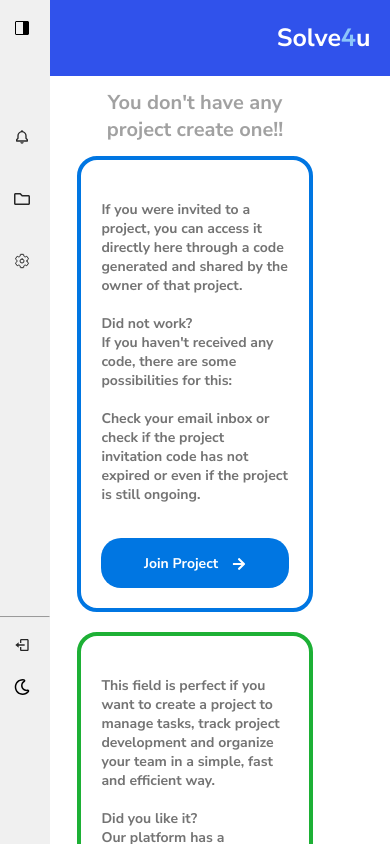
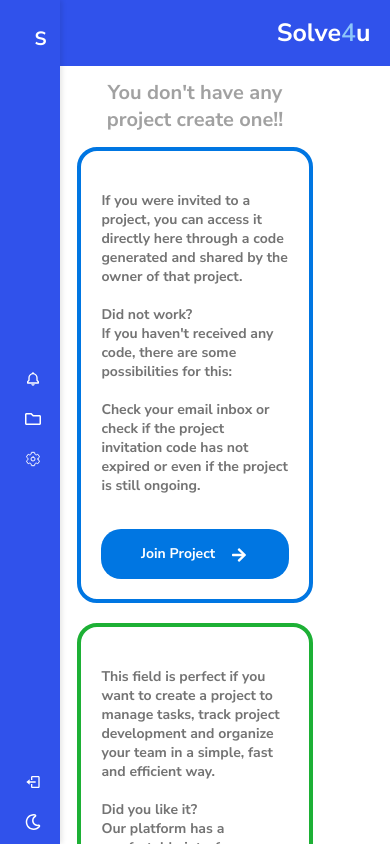
Before and after one commit to GuilhermeHalter/Solve4u, a React (Vite) app in the folder Frontend-React/solve4u-react/: page /newproject in a window 390 px wide. Built offline with nearby package versions, Linux system fonts and the light colour scheme.

Commit message:
Updating Sidebar CSS (Mobile in development)

```diff
--- a/Frontend-React/solve4u-react/package.json
+++ b/Frontend-React/solve4u-react/package.json
@@ -30,6 +30,6 @@
     "eslint-plugin-react": "^7.34.1",
     "eslint-plugin-react-hooks": "^4.6.0",
     "eslint-plugin-react-refresh": "^0.4.6",
-    "vite": "^5.2.0"
+    "vite": "^6.3.5"
   }
 }
--- a/Frontend-React/solve4u-react/src/components/global/GlobalHeaderComp.jsx
+++ b/Frontend-React/solve4u-react/src/components/global/GlobalHeaderComp.jsx
@@ -1,22 +1,17 @@
 import "../../css/compStyle/compGlobalStyle/GlobalHeaderComp.css";
-import { Link } from "react-router-dom";
-import { IoSearchOutline } from "react-icons/io5";
-
-/**
- * GlobalHeader component renders the top navigation bar of the application.
- *
- * @component
- * @example
- * return <GlobalHeader />;
- */
+import { useTheme } from "../../assets/JavaScript/ThemeContext.jsx";
 
 const GlobalHeader = () => {
+  const { isDarkTheme } = useTheme();
+
   return (
-    <nav className="navbar">
+    <div className={`navbar ${isDarkTheme ? 'dark' : 'light'}`}>
       <h1 className="logo">
-       <span className="solve" translate="no" >Solve</span><span className="four" translate="no">4</span><span translate="no" className="u">u</span>
+        <span className="solve-header" translate="no">Solve</span>
+        <span className="four-header" translate="no">4</span>
+        <span translate="no" className="u-header">u</span>
       </h1>
-    </nav>
+    </div>
   );
 };
 
--- a/Frontend-React/solve4u-react/src/components/global/SidebarComp.jsx
+++ b/Frontend-React/solve4u-react/src/components/global/SidebarComp.jsx
@@ -1,5 +1,4 @@
 import { useState } from "react";
-import { VscLayoutSidebarRight } from "react-icons/vsc";
 import { IoSettingsOutline } from "react-icons/io5";
 import { FaRegFolder, FaRegMoon } from "react-icons/fa";
 import { BiLogOut, BiBell } from "react-icons/bi";
@@ -8,17 +7,8 @@ import "../../css/compStyle/compGlobalStyle/SidebarComp.css";
 import { useTheme } from "../../assets/JavaScript/ThemeContext.jsx";
 import { FiSun } from "react-icons/fi";
 
-
-/**
- * Sidebar component for navigation and settings.
- *
- * @component
- * @example
- * return <Sidebar />;
- */
-
 const Sidebar = () => {
-  const [isOpen, setIsOpen] = useState(true);
+  const [isOpen, setIsOpen] = useState(false);
   const { isDarkTheme, toggleTheme } = useTheme();
 
   const toggleSidebar = () => {
@@ -26,43 +16,58 @@ const Sidebar = () => {
   };
 
   return (
-    <div className={`sidebar ${isOpen ? "" : "closed"} ${isDarkTheme ? 'dark' : 'light'}`}>
+    <div className={`sidebar ${isOpen ? "open" : "closed"} ${isDarkTheme ? "dark" : "light"}`}>
       <div className="toggle-icon" onClick={toggleSidebar}>
-        <VscLayoutSidebarRight />
+        <h1 className="logo">
+          {isOpen ? (
+            <div className="logo-container">
+              <span className="solve" translate="no">Solve</span>
+              <span className="four" translate="no">4</span>
+              <span className="u" translate="no">u</span>
+            </div>
+          ) : (
+            <span className="solve-single" translate="no">S</span>
+          )}
+        </h1>
       </div>
+
       <div className="sidebarmain">
         <ul>
           <Link to={"/inbox"} className="Aheaders">
-            <div className={`bell ${isDarkTheme ? 'dark' : 'light'}`}>
-              <li>Notifications</li>
-              <BiBell />
+            <div className={`menu-item bell ${isDarkTheme ? "dark" : "light"}`}>
+              {isOpen && <li>Notifications</li>}
+              <BiBell className="icon" />
             </div>
           </Link>
           <Link to={"/projects"} className="Aheaders">
-            <div className={`folder ${isDarkTheme ? 'dark' : 'light'}`}>
-              <li>Projects</li>
-              <FaRegFolder />
+            <div className={`menu-item folder ${isDarkTheme ? "dark" : "light"}`}>
+              {isOpen && <li>Projects</li>}
+              <FaRegFolder className="icon" />
             </div>
           </Link>
           <Link to={"/config"} className="Aheaders">
-            <div className={`config ${isDarkTheme ? 'dark' : 'light'}`}>
-              <li>Settings</li> <IoSettingsOutline />
+            <div className={`menu-item config ${isDarkTheme ? "dark" : "light"}`}>
+              {isOpen && <li>Settings</li>}
+              <IoSettingsOutline className="icon" />
             </div>
           </Link>
         </ul>
       </div>
+
       <div className="sidebarfooter">
-        <hr />
+        {isOpen && <hr className="divider" />}
         <ul>
           <Link to={"/"} className="Aheaders">
-            <div className={`logout ${isDarkTheme ? 'dark' : 'light'}`}>
-              <li>Logout</li>
-              <BiLogOut />
+            <div className={`menu-item logout ${isDarkTheme ? "dark" : "light"}`}>
+              {isOpen && <li>Logout</li>}
+              <BiLogOut className="icon" />
             </div>
           </Link>
-          <div className="theme" onClick={toggleTheme}>
-            <li>Theme</li>
-            {isDarkTheme ? <FiSun /> : <FaRegMoon />}
+          <div className="Aheaders">
+            <div className={`menu-item theme ${isDarkTheme ? "dark" : "light"}`} onClick={toggleTheme}>
+              {isOpen && <li>Theme</li>}
+              {isDarkTheme ? <FiSun className="icon" /> : <FaRegMoon className="icon" />}
+            </div>
           </div>
         </ul>
       </div>
--- a/Frontend-React/solve4u-react/src/components/home/HomeFooterComp.jsx
+++ b/Frontend-React/solve4u-react/src/components/home/HomeFooterComp.jsx
@@ -61,7 +61,7 @@ const HomeFooter = () => {
       </div>
       <div className="footerCopyright">
         <a href="https://github.com/GuilhermeHalter/Solve4u/blob/main/LICENSE" className="copyright">
-          Copyright (c) 2024 Guilherme Halter Nunes, Wedley Silva Schmoeller.
+          Copyright © 2024 - Guilherme Halter Nunes and Wedley Silva Schmoeller.
         </a>
       </div>
     </div>
--- a/Frontend-React/solve4u-react/src/css/compStyle/compGlobalStyle/GlobalHeaderComp.css
+++ b/Frontend-React/solve4u-react/src/css/compStyle/compGlobalStyle/GlobalHeaderComp.css
@@ -11,50 +11,41 @@
   font-style: normal;
 }
 
-.four {
+.four-header {
   color: #8cc5fa;
 }
 
-.solve, .u {
+.solve-header, .u-header {
   font-weight: bold;
+  color: #fff;
 }
 
 .navbar {
   align-items: end;
   justify-content: end;
   display: flex;
-  background-color: rgb(48, 82, 235);
+  transition: background-color 0.3s ease;
 }
 
-/*
-                                 <---------------- Tablet ---------------->
-*/
+.navbar.dark {
+  background-color: #1d2033;
+}
+
+
+.navbar.light {
+  background-color: #3052eb;
+  color: #000;
+}
+
 @media only screen and (min-width: 541px) and (max-width: 768px) {
   .logo {
-    display: flex;
     font-size: 30px;
-    color: #fff;
-    font-family: "Outfit", sans-serif;
-    font-optical-sizing: auto;
-    font-weight: 552;
-    font-style: normal;
   }
 }
 
-/*
-                                 <---------------- Mobile ---------------->
-*/
-
-
 @media only screen and (max-width: 541px) {
   .logo {
-    display: flex;
     font-size: 25px;
-    color: #fff;
     margin-left: 40%;
-    font-family: "Outfit", sans-serif;
-    font-optical-sizing: auto;
-    font-weight: 552;
-    font-style: normal;
   }
 }
--- a/Frontend-React/solve4u-react/src/css/compStyle/compGlobalStyle/SidebarComp.css
+++ b/Frontend-React/solve4u-react/src/css/compStyle/compGlobalStyle/SidebarComp.css
@@ -1,95 +1,304 @@
+.spinnerContainer {
+  position: absolute;
+  top: 50%;
+  left: 50%;
+  transform: translate(-50%, -50%);
+}
+
+:root {
+  --background-color-light: #ffffff;
+  --text-color-light: #ffff;
+  --background-color-dark: #262626;
+  --text-color-dark: #ffffff;
+  --background-color-dark-sidebar: #1d2033;
+}
+
+body.light {
+  background-color: var(--background-color-light);
+  color: var(--text-color-light);
+  transition: background-color 1s;
+}
+
+body.dark {
+  background-color: var(--background-color-dark);
+  color: var(--text-color-dark);
+  transition: background-color 1s;
+}
+
 .sidebar {
   position: fixed;
   top: 0;
-  left: -200px;
-  width: 250px;
-  height: 100%;
-  background-color: #f0f0f0;
-  padding: 20px;
-  box-sizing: border-box;
-  transition: left 0.3s ease;
-  z-index: 9999;
+  left: 0;
+  height: 100vh;
+  display: flex;
+  flex-direction: column;
+  justify-content: space-between;
+  z-index: 1000;
+  box-shadow: 2px 0 5px rgba(0, 0, 0, 0.1);
+  transition: width 0.3s ease, left 0.3s ease, background-color 0.3s ease;
+}
+
+.sidebar.open {
+  width: 180px;
+}
+
+.sidebar.closed {
+  width: 60px;
+}
+
+.sidebar.light {
+  background-color: #3052eb;
+  color: #ffff;
+  transition: width 0.3s ease, left 0.3s ease, background-color 0.3s ease;
+}
+
+.sidebar.dark {
+  background-color: var(--background-color-dark-sidebar);
+  color: var(--text-color-dark);
+  transition: width 0.3s ease, left 0.3s ease, background-color 0.3s ease;
+}
+
+.logo {
+  margin: 0;
+  padding: 16px 0;
+  text-align: center;
+  font-size: 1rem;
+  cursor: pointer;
+}
+
+.logo-container {
+  display: flex;
+  justify-content: center;
+  align-items: center;
+}
+
+.solve,
+.u,
+.sidebar.dark .solve,
+.sidebar.dark .u {
+  color: #fff;
+}
+
+.four {
+  color: #73b2ed;
+}
+
+.solve-single {
+  font-size: 1.2rem;
+  font-weight: bold;
+}
+
+.sidebarmain,
+.sidebarfooter {
+  width: 100%;
+}
+
+.sidebarmain ul,
+.sidebarfooter ul {
+  list-style: none;
+  padding: 0;
+  margin: 0;
+}
+
+.menu-item {
+  display: flex;
+  align-items: center;
+  justify-content: flex-start;
+  padding: 10px 15px;
+  cursor: pointer;
+  font-size: 0.85rem;
+  transition: background-color 0.2s;
+  border-radius: 4px;
+  margin: 4px 8px;
+  color: inherit;
+}
+
+.menu-item:hover {
+  background-color: rgba(0, 0, 0, 0.05);
+}
+
+.sidebar.dark .menu-item:hover {
+  background-color: rgba(255, 255, 255, 0.1);
+}
+
+.menu-item li {
+  margin-right: 10px;
+  font-weight: 500;
+}
+
+.icon {
+  font-size: 1rem;
+  min-width: 20px;
+}
+
+.sidebar.closed .icon {
+  margin: 0 auto;
+}
+
+.sidebar.open .icon {
+  margin-left: auto;
 }
 
 .Aheaders {
   text-decoration: none;
-  color: #272727;
+  color: inherit;
 }
 
-.closed {
-  left: 0.1%;
+.divider {
+  border: none;
+  height: 1px;
+  background-color: rgba(0, 0, 0, 0.1);
+  margin: 8px 0;
 }
 
-.config {
-  display: flex;
-  justify-content: space-between;
-  align-items: center;
-  margin-bottom: 40px;
+.sidebar.dark .divider {
+  background-color: rgba(255, 255, 255, 0.1);
 }
 
-.bell {
-  display: flex;
-  margin-top: 90px;
-  margin-bottom: 40px;
-  justify-content: space-between;
-  align-items: center;
+.menu-item.light {
+  color: #ffff;
 }
 
-.logout {
-  display: flex;
-  justify-content: space-between;
-  align-items: center;
-}
-
-.theme {
-  display: flex;
-  margin-top: 20px;
-  justify-content: space-between;
-  align-items: center;
-}
-
-.theme:hover {
-  cursor: pointer;
-}
-
-.sidebarmain {
-  height: 60%;
-}
-
-.sidebarfooter {
-  width: 100%;
-  height: 30%;
-}
-
-.folder {
-  display: flex;
-  margin-bottom: 40px;
-  justify-content: space-between;
-  align-items: center;
-}
-hr {
-  width: 108.5%;
-}
-
-.sidebar h2 {
-  font-size: 1.5rem;
-  margin-bottom: 20px;
-}
-
-.sidebar ul {
-  list-style-type: none;
-  padding: 0;
-}
-
-.sidebar li {
-  align-items: center;
-  cursor: pointer;
+.menu-item.dark {
+  color: var(--text-color-dark);
 }
 
 .toggle-icon {
+  width: 100%;
   display: flex;
-  justify-content: end;
-  top: 20px;
-  left: 20px;
-  cursor: pointer;
+  justify-content: center;
+  align-items: center;
+  padding: 10px 0;
 }
+
+
+.titleProject.dark,
+.titleAnalitycs.dark,
+.subtitle.dark,
+.titleI.dark {
+  color: var(--text-color-dark);
+  transition: background-color 1s;
+}
+
+.joinProjectCard.dark,
+.createProjectCard.dark {
+  border-color: #73b2ed;
+  color: var(--text-color-dark);
+  transition: border-color 0.3s ease;
+}
+
+.createProjectCard.dark {
+  border-color: #45aa56;
+}
+
+.joinProjectCard.dark .cardButtonJoin {
+  background-color: #73b2ed;
+  transition: background-color 0.3s ease;
+}
+
+.joinProjectCard.dark .cardButtonJoin:hover {
+  background-color: transparent;
+  border-color: #73b2ed;
+  color: #73b2ed;
+}
+
+.createProjectCard.dark .cardButtonCreate {
+  background-color: #45aa56;
+  transition: background-color 0.3s ease;
+}
+
+.createProjectCard.dark .cardButtonCreate:hover {
+  background-color: transparent;
+  border-color: #45aa56;
+  color: #45aa56;
+}
+
+.chartAnalitycs.dark {
+  transition: background-color 1s;
+}
+
+.conteinerCardAnalitycs.dark {
+  border-color: #ffffff;
+}
+
+.sector-card.dark {
+  background-color: var(--background-color-dark);
+  border-color: #ffffff;
+  color: #ffffff;
+  transition: 1s;
+}
+
+.sector-card.dark h3,
+.sector-card.dark p {
+  color: #ffffff;
+  transition: 1s;
+}
+
+.modal.dark {
+  background-color: var(--background-color-dark);
+  color: var(--text-color-dark);
+}
+
+.modal.dark input,
+.modal.dark select {
+  background-color: var(--background-color-dark);
+  border: 1.5px solid #ffffff;
+  color: #ffffff;
+}
+
+.modal.dark input::placeholder {
+  color: #ffffff;
+}
+
+.modal.dark h2 {
+  color: var(--text-color-dark);
+}
+
+.close-btn.dark {
+  color: var(--text-color-dark);
+}
+
+.create-btnJ.dark,
+.edit-btn.dark {
+  background-color: #45aa56;
+  transition: background-color 0.3s ease;
+}
+
+.create-btnJ.dark:hover,
+.edit-btn.dark:hover {
+  background-color: transparent;
+  border-color: #45aa56;
+  color: #45aa56;
+}
+
+.create-btnJ.dark {
+  background-color: #73b2ed;
+}
+
+.create-btnJ.dark:hover {
+  background-color: transparent;
+  border-color: #73b2ed;
+  color: #73b2ed;
+}
+
+.delete-confirmation.dark {
+  background-color: var(--background-color-dark);
+  color: var(--text-color-dark);
+}
+
+.delete-confirmation.dark h2 {
+  color: var(--text-color-dark);
+}
+
+.modal-process.dark,
+.modalChecking.dark,
+.modalFinished.dark {
+  background-color: var(--background-color-dark);
+  color: var(--text-color-dark);
+}
+
+.modal-process.dark h2,
+.modalChecking.dark h2,
+.modalFinished.dark h2 {
+  color: #ffffff;
+}
--- a/Frontend-React/solve4u-react/src/css/screenStyle/signScreen/SignUpScreen.css
+++ b/Frontend-React/solve4u-react/src/css/screenStyle/signScreen/SignUpScreen.css
@@ -71,7 +71,7 @@
 
 .cardTitle {
   text-align: center;
-  color: rgb(255, 255, 255) 00;
+  color: rgb(0, 0, 0) 00;
   font-weight: bold;
 }
 
@@ -210,7 +210,7 @@
 
   .cardTitle {
     text-align: center;
-    color: rgb(255, 255, 255) 00;
+    color: rgb(0, 0, 0) 00;
     font-weight: bold;
     font-size: 20px; /*Modified*/
   }
@@ -314,7 +314,7 @@
 
     .cardTitle {
       text-align: center;
-      color: rgb(255, 255, 255) 00;
+      color: rgb(0, 0, 0) 00;
       font-weight: bold;
       font-size: 20px; /*Modified*/
     }
```
Also changed, not shown: Frontend-React/solve4u-react/src/App.css (+9 -9 lines), 2 other files (tests, documents, lock files or other folders).
